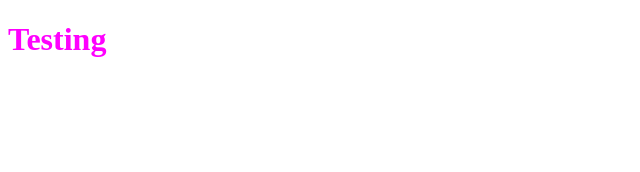
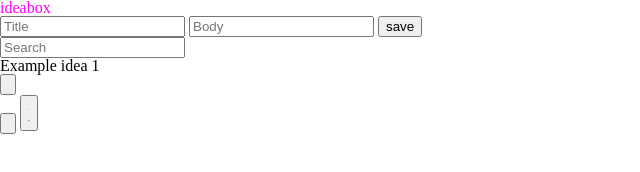
Before and after one commit to marikaross/ideabox, a plain HTML site: page index.html in a window 1280 px wide. Shown: the whole page, without its empty margins (0-640 px from the left). Drawn offline with Linux system fonts and the light colour scheme.

Commit message:
Add basic html

```diff
--- a/index.html
+++ b/index.html
@@ -4,9 +4,30 @@
   <title>ideabox</title>
   <meta name="viewport" content="width=device-width, initial-scale=1">
   <link rel="stylesheet" type="text/css" href="styles.css">
+  <link rel="stylesheet" type="text/css" href="reset.css">
 </head>
 <body>
-  <h1>Testing</h1>
+  <header>
+    <h1>idea<span>box</span></h1>
+  </header>
+  <main>
+    <form>
+      <input type="text" name="title" class="idea-title" placeholder="Title">
+      <input type="text" name="body" class = "idea-body" placeholder="Body">
+      <button class="save-button">save</button>
+    </form>
+  </main>
+  <section class="idea-container">
+    <input type="text" name="search" class="search-idea" placeholder="Search">
+    <article>
+      <h2>Example idea 1</h2>
+      <button class="delete icon"><img src="./FEE-ideabox-icon-assets/delete.svg"></button>
+      <p></p>
+      <button class="up-vote"><img src="./Fee-ideabox-icon-assets/upvote.svg"></button>
+      <button class="down-vote"><img src="./Fee-ideabox-icon-assets/downvote.svg"</button>
+      <hr>
+    </article>
+  </section>
 <script type="text/javascript" src="script.js"></script>
 </body>
 </html>
--- /dev/null
+++ b/reset.css
@@ -0,0 +1,43 @@
+html, body, div, span, applet, object, iframe,
+h1, h2, h3, h4, h5, h6, p, blockquote, pre,
+a, abbr, acronym, address, big, cite, code,
+del, dfn, em, img, ins, kbd, q, s, samp,
+small, strike, strong, sub, sup, tt, var,
+b, u, i, center,
+dl, dt, dd, ol, ul, li,
+fieldset, form, label, legend,
+table, caption, tbody, tfoot, thead, tr, th, td,
+article, aside, canvas, details, embed,
+figure, figcaption, footer, header, hgroup,
+menu, nav, output, ruby, section, summary,
+time, mark, audio, video {
+  margin: 0;
+  padding: 0;
+  border: 0;
+  font-size: 100%;
+  font: inherit;
+  vertical-align: baseline;
+}
+/* HTML5 display-role reset for older browsers */
+article, aside, details, figcaption, figure,
+footer, header, hgroup, menu, nav, section {
+  display: block;
+}
+body {
+  line-height: 1;
+}
+ol, ul {
+  list-style: none;
+}
+blockquote, q {
+  quotes: none;
+}
+blockquote:before, blockquote:after,
+q:before, q:after {
+  content: '';
+  content: none;
+}
+table {
+  border-collapse: collapse;
+  border-spacing: 0;
+}
```
Also changed, not shown: FEE-ideabox-icon-assets/delete-hover.svg (added), FEE-ideabox-icon-assets/delete.svg (added), FEE-ideabox-icon-assets/downvote-hover.svg (added), FEE-ideabox-icon-assets/downvote.svg (added), FEE-ideabox-icon-assets/upvote-hover.svg (added), FEE-ideabox-icon-assets/upvote.svg (added), 1 other file.
